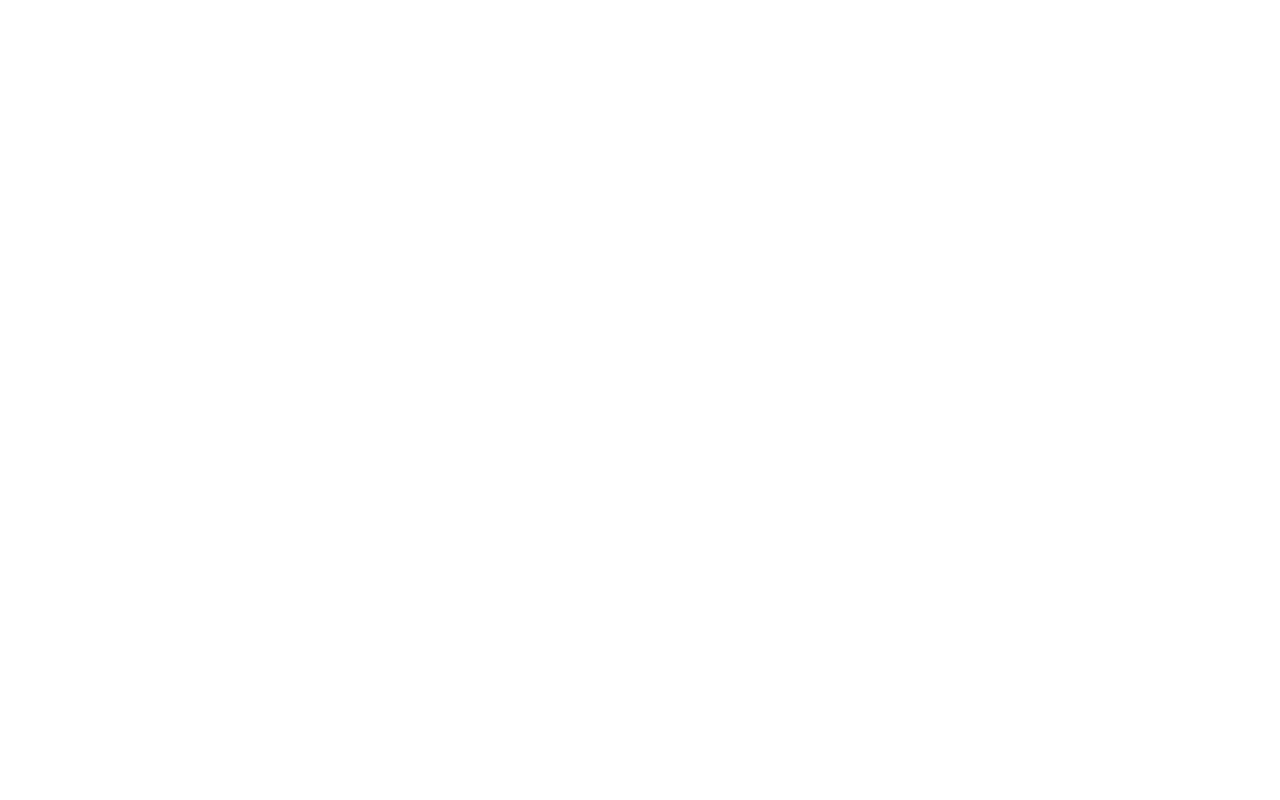
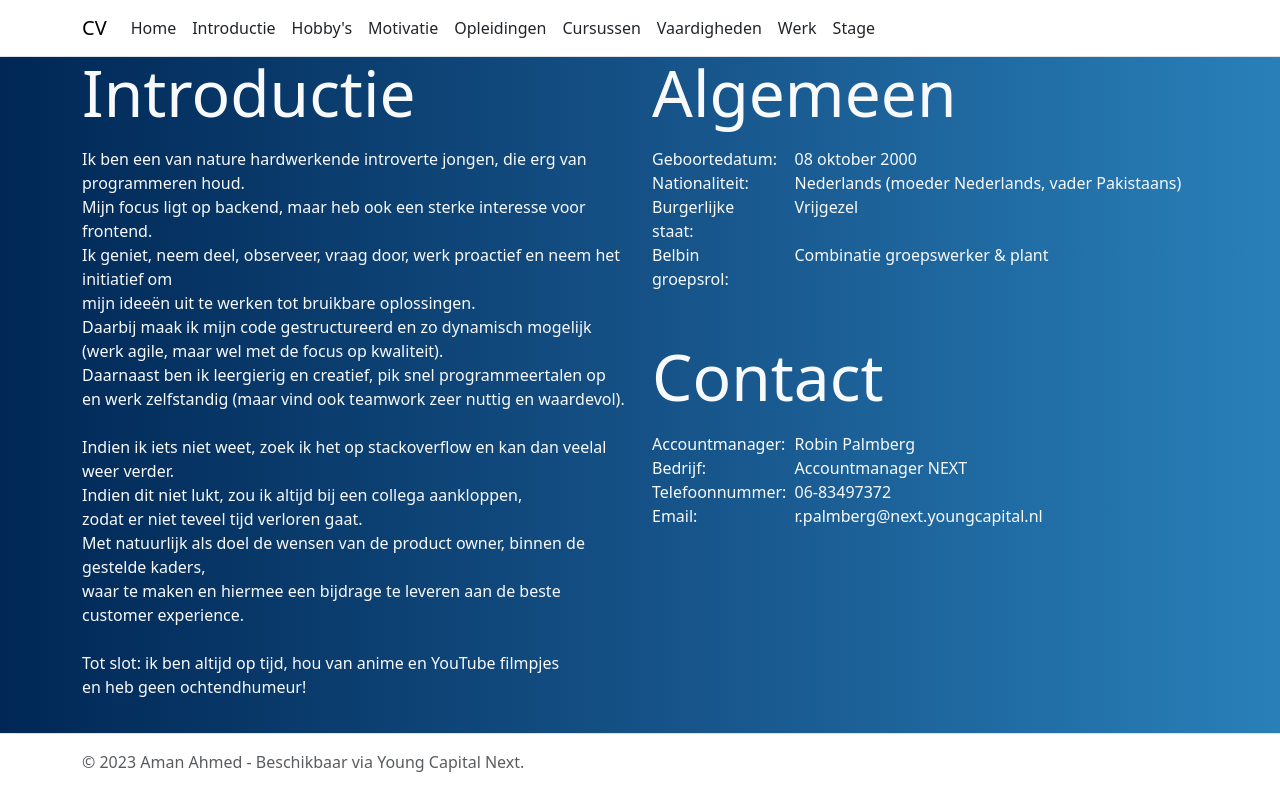
Before and after one commit to Aman07a/aman07a.github.io, a plain HTML site: page src/introduction.html in a window 1280 px wide. Drawn offline with nearby package versions, Linux system fonts and the light colour scheme.

Commit message:
Added New Pages (Introduction & Hobbies)

```diff
--- a/src/hobbies.html
+++ b/src/hobbies.html
@@ -0,0 +1,186 @@
+<!DOCTYPE html>
+<html lang="en">
+  <head>
+    <meta charset="utf-8" />
+    <meta name="viewport" content="width=device-width, initial-scale=1.0" />
+    <title>Hobby's - CV</title>
+    <link rel="stylesheet" href="./css/other.css" />
+    <link
+      href="https://cdn.jsdelivr.net/npm/bootstrap@5.1.3/dist/css/bootstrap.min.css"
+      rel="stylesheet"
+      integrity="sha384-1BmE4kWBq78iYhFldvKuhfTAU6auU8tT94WrHftjDbrCEXSU1oBoqyl2QvZ6jIW3"
+      crossorigin="anonymous"
+    />
+    <link
+      rel="stylesheet"
+      href="https://cdnjs.cloudflare.com/ajax/libs/twitter-bootstrap/5.2.0/css/bootstrap.min.css"
+    />
+    <link
+      rel="stylesheet"
+      href="https://cdn.datatables.net/1.13.2/css/dataTables.bootstrap5.min.css"
+    />
+  </head>
+
+  <body>
+    <header>
+      <nav
+        class="navbar navbar-expand-sm navbar-toggleable-sm navbar-light bg-white border-bottom box-shadow"
+      >
+        <div class="container">
+          <a class="navbar-brand" href="../index.html">CV</a>
+          <button
+            class="navbar-toggler"
+            type="button"
+            data-bs-toggle="collapse"
+            data-bs-target=".navbar-collapse"
+            aria-controls="navbarSupportedContent"
+            aria-expanded="false"
+            aria-label="Toggle navigation"
+          >
+            <span class="navbar-toggler-icon"></span>
+          </button>
+          <div
+            class="navbar-collapse collapse d-sm-inline-flex justify-content-between"
+          >
+            <ul class="navbar-nav flex-grow-1">
+              <li class="nav-item">
+                <a class="nav-link text-dark" href="../index.html">Home</a>
+              </li>
+              <li class="nav-item">
+                <a class="nav-link text-dark" href="./introduction.html">
+                  Introductie
+                </a>
+              </li>
+              <li class="nav-item">
+                <a class="nav-link text-dark" href="./hobbies.html">Hobby's</a>
+              </li>
+              <li class="nav-item">
+                <a class="nav-link text-dark" href="./motivation.html"
+                  >Motivatie</a
+                >
+              </li>
+              <li class="nav-item">
+                <a class="nav-link text-dark" href="./educations.html"
+                  >Opleidingen</a
+                >
+              </li>
+              <li class="nav-item">
+                <a class="nav-link text-dark" href="./courses.html"
+                  >Cursussen</a
+                >
+              </li>
+              <li class="nav-item">
+                <a class="nav-link text-dark" href="./skills.html"
+                  >Vaardigheden</a
+                >
+              </li>
+              <li class="nav-item">
+                <a class="nav-link text-dark" href="./work.html">Werk</a>
+              </li>
+              <li class="nav-item">
+                <a class="nav-link text-dark" href="./internship.html">Stage</a>
+              </li>
+            </ul>
+          </div>
+        </div>
+      </nav>
+    </header>
+
+    <div class="container-fluid main-container">
+      <main role="main" class="overflow-hidden">
+        <div class="container hobby-container">
+          <div class="hobby">
+            <div class="hobby-item">
+              <img
+                src="./images/family_and_friends.jpg"
+                class="hobby-img"
+                alt="Familie en vrienden"
+              />
+              <div class="hobby-overlay family">
+                <p>Familie en vrienden</p>
+              </div>
+            </div>
+            <div class="hobby-item">
+              <img
+                src="./images/food_and_drinks_second.jpg"
+                class="hobby-img"
+                alt="Hapje en een drankje"
+              />
+              <div class="hobby-overlay food">
+                <p>Hapje en een drankje</p>
+              </div>
+            </div>
+            <div class="hobby-item">
+              <img
+                src="./images/vacation.jpg"
+                class="hobby-img"
+                alt="Vakantie"
+              />
+              <div class="hobby-overlay vacation">
+                <p>Vakantie</p>
+              </div>
+            </div>
+            <div class="hobby-item object-fill">
+              <img
+                src="./images/programming.jpg"
+                class="hobby-img"
+                alt="Programmeren"
+              />
+              <div class="hobby-overlay programming">
+                <p>Programmeren</p>
+              </div>
+            </div>
+            <div class="hobby-item">
+              <img
+                src="./images/sporting.jpg"
+                class="hobby-img"
+                alt="Sporten"
+              />
+              <div class="hobby-overlay sporting">
+                <p>Sporten</p>
+              </div>
+            </div>
+            <div class="hobby-item">
+              <img src="./images/anime.png" class="hobby-img" alt="Anime" />
+              <div class="hobby-overlay anime">
+                <p>Anime</p>
+              </div>
+            </div>
+            <div class="hobby-item">
+              <img src="./images/music.jpg" class="hobby-img" alt="Muziek" />
+              <div class="hobby-overlay music">
+                <p>Muziek</p>
+              </div>
+            </div>
+            <div class="hobby-item">
+              <img
+                src="./images/photo.jpg"
+                class="hobby-img"
+                alt="Fotografie"
+              />
+              <div class="hobby-overlay photo">
+                <p>Fotografie</p>
+              </div>
+            </div>
+          </div>
+        </div>
+      </main>
+    </div>
+
+    <footer class="border-top footer text-muted">
+      <div class="container mt-3">
+        &copy; 2023 Aman Ahmed - Beschikbaar via Young Capital Next.
+      </div>
+    </footer>
+    <script src="./lib/jquery/dist/jquery.min.js"></script>
+    <script src="./lib/bootstrap/dist/js/bootstrap.bundle.min.js"></script>
+    <script src="https://code.jquery.com/jquery-3.6.0.min.js"></script>
+    <script src="https://cdn.datatables.net/1.13.2/js/jquery.dataTables.min.js"></script>
+    <script src="https://cdn.datatables.net/1.13.2/js/dataTables.bootstrap5.min.js"></script>
+    <script>
+      $(document).ready(function () {
+        $("#example").DataTable();
+      });
+    </script>
+  </body>
+</html>
--- a/src/introduction.html
+++ b/src/introduction.html
@@ -0,0 +1,198 @@
+<!DOCTYPE html>
+<html lang="en">
+  <head>
+    <meta charset="utf-8" />
+    <meta name="viewport" content="width=device-width, initial-scale=1.0" />
+    <title>Introductie - CV</title>
+    <link rel="stylesheet" href="./css/other.css" />
+    <link
+      href="https://cdn.jsdelivr.net/npm/bootstrap@5.3.0-alpha1/dist/css/bootstrap.min.css"
+      rel="stylesheet"
+      integrity="sha384-GLhlTQ8iRABdZLl6O3oVMWSktQOp6b7In1Zl3/Jr59b6EGGoI1aFkw7cmDA6j6gD"
+      crossorigin="anonymous"
+    />
+  </head>
+
+  <body>
+    <header>
+      <nav
+        class="navbar navbar-expand-sm navbar-toggleable-sm navbar-light bg-white border-bottom box-shadow"
+      >
+        <div class="container">
+          <a class="navbar-brand" href="../index.html">CV</a>
+          <button
+            class="navbar-toggler"
+            type="button"
+            data-bs-toggle="collapse"
+            data-bs-target=".navbar-collapse"
+            aria-controls="navbarSupportedContent"
+            aria-expanded="false"
+            aria-label="Toggle navigation"
+          >
+            <span class="navbar-toggler-icon"></span>
+          </button>
+          <div
+            class="navbar-collapse collapse d-sm-inline-flex justify-content-between"
+          >
+            <ul class="navbar-nav flex-grow-1">
+              <li class="nav-item">
+                <a class="nav-link text-dark" href="../index.html">Home</a>
+              </li>
+              <li class="nav-item">
+                <a class="nav-link text-dark" href="./introduction.html">
+                  Introductie
+                </a>
+              </li>
+              <li class="nav-item">
+                <a class="nav-link text-dark" href="./hobbies.html">Hobby's</a>
+              </li>
+              <li class="nav-item">
+                <a class="nav-link text-dark" href="./motivation.html"
+                  >Motivatie</a
+                >
+              </li>
+              <li class="nav-item">
+                <a class="nav-link text-dark" href="./educations.html"
+                  >Opleidingen</a
+                >
+              </li>
+              <li class="nav-item">
+                <a class="nav-link text-dark" href="./courses.html"
+                  >Cursussen</a
+                >
+              </li>
+              <li class="nav-item">
+                <a class="nav-link text-dark" href="./skills.html"
+                  >Vaardigheden</a
+                >
+              </li>
+              <li class="nav-item">
+                <a class="nav-link text-dark" href="./work.html">Werk</a>
+              </li>
+              <li class="nav-item">
+                <a class="nav-link text-dark" href="./internship.html">Stage</a>
+              </li>
+            </ul>
+          </div>
+        </div>
+      </nav>
+    </header>
+
+    <div class="container-fluid main-container">
+      <main role="main" class="overflow-hidden">
+        <div class="container">
+          <div class="row">
+            <div class="col-12 col-sm-12 col-md-6 col-lg-6 text-light">
+              <p class="display-3">Introductie</p>
+              <p>
+                Ik ben een van nature hardwerkende introverte jongen, die erg
+                van programmeren houd. <br />
+                Mijn focus ligt op backend, maar heb ook een sterke interesse
+                voor frontend. <br />
+                Ik geniet, neem deel, observeer, vraag door, werk proactief en
+                neem het initiatief om <br />
+                mijn ideeën uit te werken tot bruikbare oplossingen. <br />
+                Daarbij maak ik mijn code gestructureerd en zo dynamisch
+                mogelijk <br />
+                (werk agile, maar wel met de focus op kwaliteit).<br />
+                Daarnaast ben ik leergierig en creatief, pik snel
+                programmeertalen op <br />
+                en werk zelfstandig (maar vind ook teamwork zeer nuttig en
+                waardevol).<br />
+                <br />
+                Indien ik iets niet weet, zoek ik het op stackoverflow en kan
+                dan veelal weer verder.<br />
+                Indien dit niet lukt, zou ik altijd bij een collega aankloppen,
+                <br />
+                zodat er niet teveel tijd verloren gaat.<br />
+                Met natuurlijk als doel de wensen van de product owner, binnen
+                de gestelde kaders, <br />
+                waar te maken en hiermee een bijdrage te leveren aan de beste
+                customer experience.<br />
+                <br />
+                Tot slot: ik ben altijd op tijd, hou van anime en YouTube
+                filmpjes<br />
+                en heb geen ochtendhumeur!
+              </p>
+            </div>
+            <div class="col-12 col-sm-12 col-md-6 col-lg-6 text-light">
+              <p class="display-3">Algemeen</p>
+              <div class="row">
+                <div class="col-12 col-sm-12 col-md-6 col-lg-3">
+                  Geboortedatum:
+                </div>
+                <div class="col-12 col-sm-12 col-md-6 col-lg-9">
+                  08 oktober 2000
+                </div>
+              </div>
+              <div class="row">
+                <div class="col-12 col-sm-12 col-md-6 col-lg-3">
+                  Nationaliteit:
+                </div>
+                <div class="col-12 col-sm-12 col-md-6 col-lg-9">
+                  Nederlands (moeder Nederlands, vader Pakistaans)
+                </div>
+              </div>
+              <div class="row">
+                <div class="col-12 col-sm-12 col-md-6 col-lg-3">
+                  Burgerlijke staat:
+                </div>
+                <div class="col-12 col-sm-12 col-md-6 col-lg-9">Vrijgezel</div>
+              </div>
+              <div class="row">
+                <div class="col-12 col-sm-12 col-md-6 col-lg-3">
+                  Belbin groepsrol:
+                </div>
+                <div class="col-12 col-sm-12 col-md-6 col-lg-9">
+                  Combinatie groepswerker & plant
+                </div>
+              </div>
+
+              <br />
+              <br />
+
+              <p class="display-3">Contact</p>
+              <div class="row">
+                <div class="col-12 col-sm-12 col-md-6 col-lg-3">
+                  Accountmanager:
+                </div>
+                <div class="col-12 col-sm-12 col-md-6 col-lg-9">
+                  Robin Palmberg
+                </div>
+              </div>
+              <div class="row">
+                <div class="col-12 col-sm-12 col-md-6 col-lg-3">Bedrijf:</div>
+                <div class="col-12 col-sm-12 col-md-6 col-lg-9">
+                  Accountmanager NEXT
+                </div>
+              </div>
+              <div class="row">
+                <div class="col-12 col-sm-12 col-md-6 col-lg-3">
+                  Telefoonnummer:
+                </div>
+                <div class="col-12 col-sm-12 col-md-6 col-lg-9">
+                  06-83497372
+                </div>
+              </div>
+              <div class="row">
+                <div class="col-12 col-sm-12 col-md-6 col-lg-3">Email:</div>
+                <div class="col-12 col-sm-12 col-md-6 col-lg-9">
+                  r.palmberg@next.youngcapital.nl
+                </div>
+              </div>
+            </div>
+          </div>
+        </div>
+      </main>
+    </div>
+
+    <footer class="border-top footer text-muted">
+      <div class="container mt-3">
+        &copy; 2023 Aman Ahmed - Beschikbaar via Young Capital Next.
+      </div>
+    </footer>
+    <script src="./lib/jquery/dist/jquery.min.js"></script>
+    <script src="./lib/bootstrap/dist/js/bootstrap.bundle.min.js"></script>
+    <script src="./js/site.js"></script>
+  </body>
+</html>
```
Also changed, not shown: src/css/other.css (+17 -4 lines).
